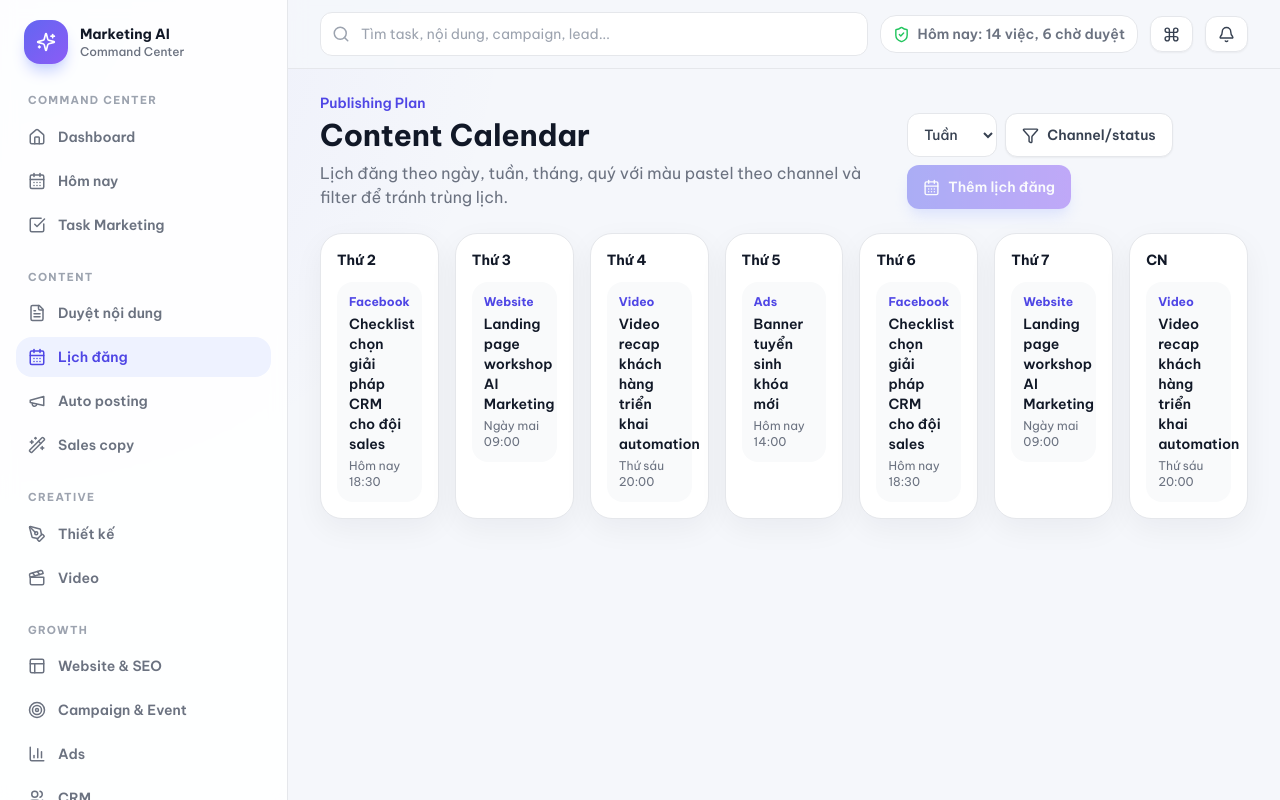
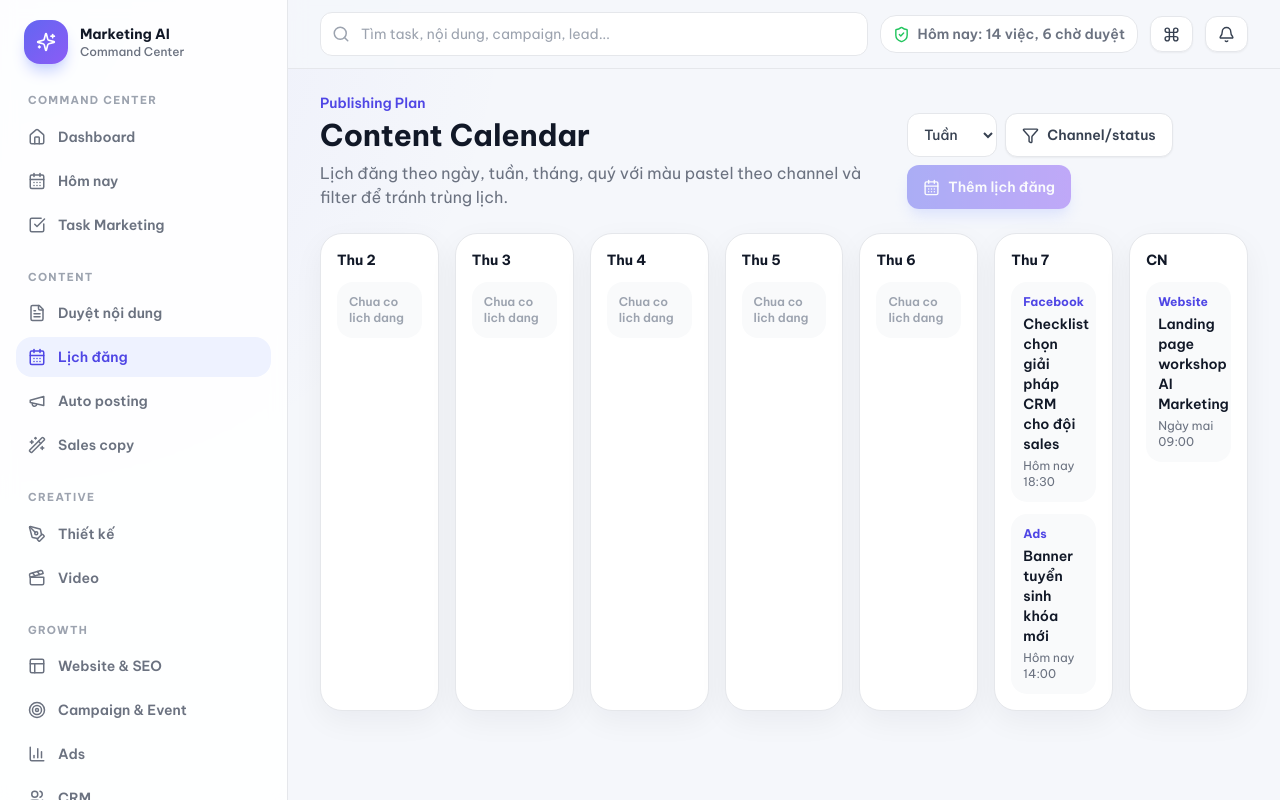
Before and after one commit to outbox04/AImarketing, a Next.js app: page /content/calendar in a window 1280 px wide. Built offline with nearby package versions, Linux system fonts and the light colour scheme; no server answers.

Commit message:
feat: initial marketing ai assistant frontend

```diff
--- a/components/content/ContentCalendar.tsx
+++ b/components/content/ContentCalendar.tsx
@@ -1,25 +1,83 @@
-import { ContentCard } from "./ContentCard";
 import type { ContentPost } from "@/types/content";
 
-const days = ["Thứ 2", "Thứ 3", "Thứ 4", "Thứ 5", "Thứ 6", "Thứ 7", "CN"];
+const days = ["Thu 2", "Thu 3", "Thu 4", "Thu 5", "Thu 6", "Thu 7", "CN"];
+
+function stripVietnamese(value: string) {
+  return value
+    .normalize("NFD")
+    .replace(/[\u0300-\u036f]/g, "")
+    .replace(/đ/g, "d")
+    .replace(/Đ/g, "D")
+    .toLowerCase();
+}
+
+function parseVietnamDate(value: string) {
+  const normalized = stripVietnamese(value);
+  const now = new Date();
+
+  if (normalized.includes("hom nay")) {
+    return now;
+  }
+
+  if (normalized.includes("ngay mai")) {
+    const tomorrow = new Date(now);
+    tomorrow.setDate(now.getDate() + 1);
+    return tomorrow;
+  }
+
+  const isoMatch = value.match(/\b(\d{4})[-/](\d{1,2})[-/](\d{1,2})\b/);
+  if (isoMatch) {
+    return new Date(Number(isoMatch[1]), Number(isoMatch[2]) - 1, Number(isoMatch[3]));
+  }
+
+  const vietnamMatch = value.match(/\b(\d{1,2})[/-](\d{1,2})(?:[/-](\d{2,4}))?\b/);
+  if (vietnamMatch) {
+    const year = vietnamMatch[3] ? Number(vietnamMatch[3].length === 2 ? `20${vietnamMatch[3]}` : vietnamMatch[3]) : now.getFullYear();
+    return new Date(year, Number(vietnamMatch[2]) - 1, Number(vietnamMatch[1]));
+  }
+
+  return null;
+}
+
+function getWeekdayIndex(value: string) {
+  const parsedDate = parseVietnamDate(value);
+  if (parsedDate && !Number.isNaN(parsedDate.getTime())) {
+    const day = parsedDate.getDay();
+    return day === 0 ? 6 : day - 1;
+  }
+
+  const normalized = stripVietnamese(value);
+  if (normalized.includes("chu nhat") || normalized.includes("cn")) return 6;
+
+  const weekdayMatch = normalized.match(/thu\s*(2|3|4|5|6|7)/);
+  return weekdayMatch ? Number(weekdayMatch[1]) - 2 : -1;
+}
 
 export function ContentCalendar({ contentPosts }: { contentPosts: ContentPost[] }) {
   return (
     <div className="grid gap-4 lg:grid-cols-7">
-      {days.map((day, index) => (
+      {days.map((day, index) => {
+        const postsInDay = contentPosts.filter((post) => getWeekdayIndex(post.scheduledAt) === index);
+
+        return (
           <div key={day} className="min-h-48 rounded-card border border-border bg-white p-4 shadow-card">
             <p className="mb-3 text-sm font-bold text-text-main">{day}</p>
             <div className="space-y-3">
-            {contentPosts.filter((_, postIndex) => postIndex % 7 === index % 4).map((post) => (
+              {postsInDay.length > 0 ? (
+                postsInDay.map((post) => (
                   <div key={post.id} className="rounded-2xl bg-surface-soft p-3">
                     <p className="text-xs font-bold text-primary">{post.channel}</p>
                     <p className="mt-1 text-sm font-semibold text-text-main">{post.title}</p>
-                <p className="mt-1 text-xs text-text-muted">{post.scheduledAt}</p>
+                    <p className="mt-1 text-xs text-text-muted">{post.scheduledAt || "Chua co ngay dang"}</p>
                   </div>
-            ))}
+                ))
+              ) : (
+                <p className="rounded-2xl bg-surface-soft p-3 text-xs font-semibold text-text-soft">Chua co lich dang</p>
+              )}
             </div>
           </div>
-      ))}
+        );
+      })}
     </div>
   );
 }
--- a/lib/data/marketing-data.ts
+++ b/lib/data/marketing-data.ts
@@ -1,5 +1,8 @@
 import { readFirstAvailableSheet, readPublicCsvSheet } from "@/lib/google-sheet";
 import { publicMarketingSheets } from "@/lib/google-sheet-config";
+import { getRows } from "@/lib/google/apps-script-client";
+import { SHEET_MODULES } from "@/lib/google/sheet-modules";
+import type { SheetModule } from "@/lib/google/sheet-modules";
 import { adsReports as mockAdsReports, approvalItems as mockApprovalItems, campaignEvents as mockCampaignEvents, contentPosts as mockContentPosts, leads as mockLeads, tasks as mockTasks } from "@/lib/mock-data";
 import type { AdsReport } from "@/types/ads";
 import type { ApprovalItem, ApprovalStatus, Channel, ContentPost, ContentType } from "@/types/content";
@@ -202,13 +205,15 @@ function mapTasks(rows: Record<string, string>[]): Task[] {
 
 function mapContentPosts(rows: Record<string, string>[]): ContentPost[] {
   return rows.map((row, index) => ({
-    id: pick(row, ["id"], `post-${index + 1}`),
-    title: pick(row, ["title", "name", "tieu_de"], "Untitled content"),
-    channel: asEnum(pick(row, ["channel", "kenh"], "Facebook"), channels, "Facebook"),
-    type: asEnum(pick(row, ["type", "loai"], "CONTENT"), contentTypes, "CONTENT"),
-    scheduledAt: pick(row, ["scheduledAt", "scheduled_at", "schedule", "lich_dang"], ""),
-    status: asEnum(pick(row, ["status", "trang_thai"], "DRAFT"), approvalStatuses, "DRAFT"),
-    campaign: pick(row, ["campaign", "chien_dich"], "")
+    id: pick(row, ["id", "id content", "ma content", "ma bai"], `post-${index + 1}`),
+    title: pick(row, ["title", "name", "tieu_de", "tieu de", "noi dung media", "noi dung", "chu de"], "Untitled content"),
+    channel: mapChannel(pick(row, ["channel", "kenh", "kenh dang", "nen tang"], "Facebook")),
+    type: asEnum(pick(row, ["type", "loai", "loai noi dung"], "CONTENT"), contentTypes, "CONTENT"),
+    scheduledAt:
+      joinDateTime(pick(row, ["ngay dang", "ngay_dang", "date", "scheduled date"], ""), pick(row, ["gio dang", "gio_dang", "time"], "")) ||
+      pick(row, ["scheduledAt", "scheduled_at", "schedule", "lich_dang", "lich dang"], ""),
+    status: mapApprovalStatus(pick(row, ["status", "trang_thai", "trang thai", "trang thai dang"], "DRAFT")),
+    campaign: pick(row, ["campaign", "chien_dich", "chien dich"], "")
   }));
 }
 
@@ -306,6 +311,34 @@ async function readPublicDataset<T>(
   return mapper(result.rows);
 }
 
+function stringifyRows(rows: Record<string, unknown>[]) {
+  return rows.map((row) =>
+    Object.entries(row).reduce<Record<string, string>>((record, [key, value]) => {
+      record[key] = value === null || value === undefined ? "" : String(value);
+      return record;
+    }, {})
+  );
+}
+
+async function readAppsScriptDataset<T>(
+  sheetModule: SheetModule,
+  tabs: string[],
+  mapper: (rows: Record<string, string>[]) => T[],
+  errors: string[]
+) {
+  for (const tab of tabs) {
+    try {
+      const result = await getRows(sheetModule, tab);
+      if (result.data.length > 0) {
+        return mapper(stringifyRows(result.data));
+      }
+    } catch (error) {
+      errors.push(`${sheetModule}/${tab}: ${error instanceof Error ? error.message : "Apps Script read failed"}`);
+    }
+  }
+  return null;
+}
+
 export async function getTasksData() {
   const errors: string[] = [];
   const publicTasks = await readPublicDataset(
@@ -331,6 +364,16 @@ export async function getTasksData() {
 
 export async function getContentData() {
   const errors: string[] = [];
+  const appsScriptContent = await readAppsScriptDataset(
+    SHEET_MODULES.CONTENT,
+    ["02_CONTENT", "CONTENT_CALENDAR", "CONTENT"],
+    mapContentPosts,
+    errors
+  );
+  if (appsScriptContent) {
+    return { contentPosts: appsScriptContent, source: "google-sheet" as const, errors };
+  }
+
   const [contentSchedule, videoSchedule, eventSchedule] = await Promise.all([
     readPublicDataset(
       publicMarketingSheets.contentSchedule.id,
--- a/lib/google/sheet-tabs.ts
+++ b/lib/google/sheet-tabs.ts
@@ -4,7 +4,7 @@ export const REPORT_TABS = ["REPORT_DAILY", "REPORT_WEEKLY", "REPORT_MONTHLY", "
 
 export const SHEET_TABS = {
   [SHEET_MODULES.MAIN]: ["DAILY_WORK", "WORK_OVERVIEW", ...REPORT_TABS, "DROPDOWN_OPTIONS"],
-  [SHEET_MODULES.CONTENT]: ["CONTENT_CALENDAR", "CONTENT_APPROVAL", "CONTENT_MEDIA", "CONTENT_WEBSITE", ...REPORT_TABS],
+  [SHEET_MODULES.CONTENT]: ["02_CONTENT", "CONTENT_CALENDAR", "CONTENT_APPROVAL", "CONTENT_MEDIA", "CONTENT_WEBSITE", ...REPORT_TABS],
   [SHEET_MODULES.VIDEO]: [
     "VIDEO_PLAN",
     "VIDEO_SCRIPT",
```
Lines whose indentation alone changed are shown as unchanged.
